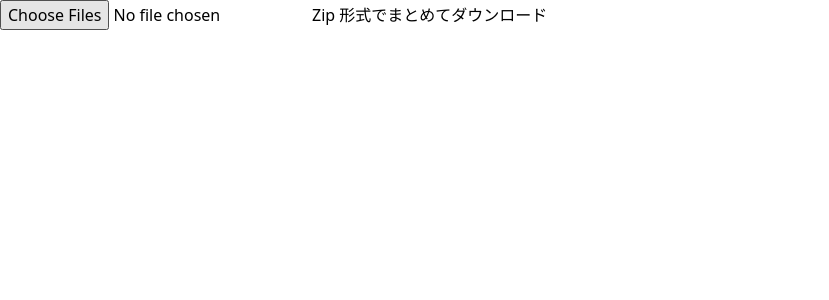
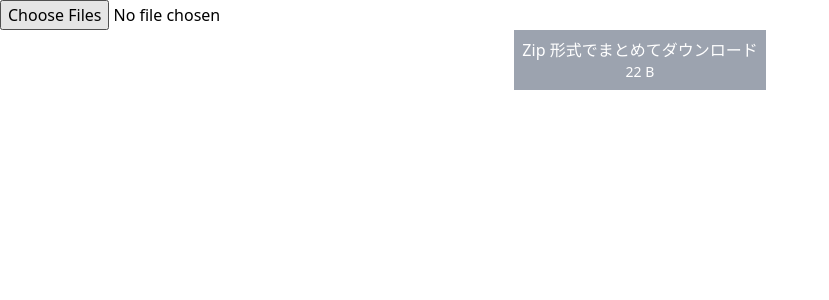
Before and after one commit to koki-develop/resizeimg, a Next.js app: page / in a window 1280 px wide. Shown: the top 300 px of the page, without its empty margins (0-829 px from the left). Built offline with nearby package versions, Linux system fonts and the light colour scheme.

Commit message:
Update ZipButton functionality and styling

```diff
--- a/src/components/pages/HomePage/HomePage.tsx
+++ b/src/components/pages/HomePage/HomePage.tsx
@@ -81,7 +81,9 @@ const HomePage = () => {
         />
       ))}
 
-      <ZipButton imageFiles={previewImageFiles} disabled={resizing} />
+      <div className="flex justify-center">
+        <ZipButton imageFiles={previewImageFiles} disabled={resizing} />
+      </div>
     </div>
   );
 };
--- a/src/components/pages/HomePage/ZipButton.tsx
+++ b/src/components/pages/HomePage/ZipButton.tsx
@@ -2,6 +2,7 @@ import { dataUrlToBase64 } from "@/lib/image";
 import { ImageFile } from "@/types/imageFile";
 import { saveAs } from "file-saver";
 import JSZip from "jszip";
+import prettyBytes from "pretty-bytes";
 import React, { memo, useCallback, useEffect, useMemo, useState } from "react";
 
 export type ZipButtonProps = {
@@ -11,9 +12,20 @@ export type ZipButtonProps = {
 
 const ZipButton = memo(({ imageFiles, disabled }: ZipButtonProps) => {
   const [zipBlob, setZipBlob] = useState<Blob | null>(null);
+  const [zipping, setZipping] = useState<boolean>(false);
+
+  const buttonDisabled = useMemo(() => {
+    return imageFiles.length === 0 || disabled || zipping;
+  }, [disabled, imageFiles.length, zipping]);
+
+  const zipBlobSize = useMemo(() => {
+    return zipBlob ? zipBlob.size : 0;
+  }, [zipBlob]);
 
   useEffect(() => {
     let unmounted = false;
+
+    setZipping(true);
 
     const zip = new JSZip();
     for (const imageFile of imageFiles) {
@@ -23,6 +35,7 @@ const ZipButton = memo(({ imageFiles, disabled }: ZipButtonProps) => {
     zip.generateAsync({ type: "blob" }).then((blob) => {
       if (!unmounted) {
         setZipBlob(blob);
+        setZipping(false);
       }
     });
 
@@ -38,8 +51,15 @@ const ZipButton = memo(({ imageFiles, disabled }: ZipButtonProps) => {
   }, [zipBlob]);
 
   return (
-    <button onClick={handleClickDownload} disabled={disabled}>
-      Zip 形式でまとめてダウンロード
+    <button
+      className="flex items-center flex-col bg-blue-400 text-white p-2 disabled:bg-gray-400"
+      onClick={handleClickDownload}
+      disabled={buttonDisabled}
+    >
+      <span>Zip 形式でまとめてダウンロード</span>
+      <span className="text-sm">
+        {zipping ? "計算中" : prettyBytes(zipBlobSize)}
+      </span>
     </button>
   );
 });
```
